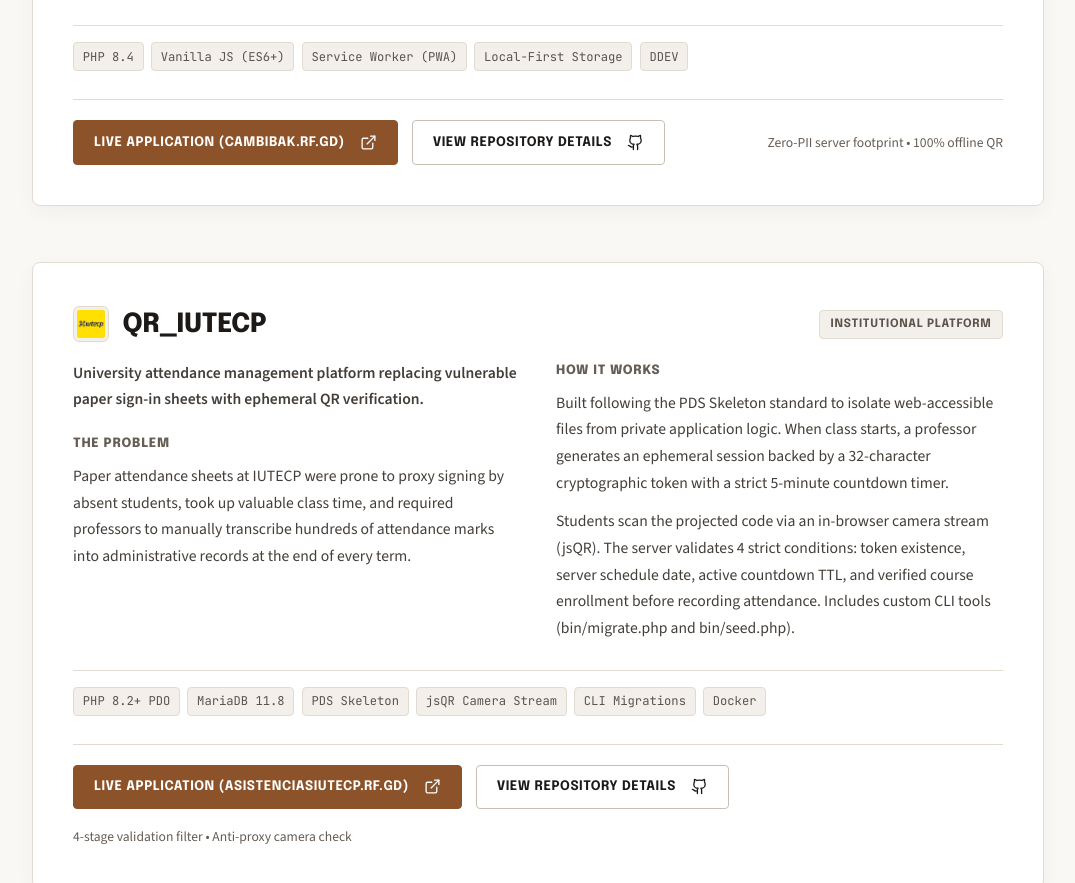
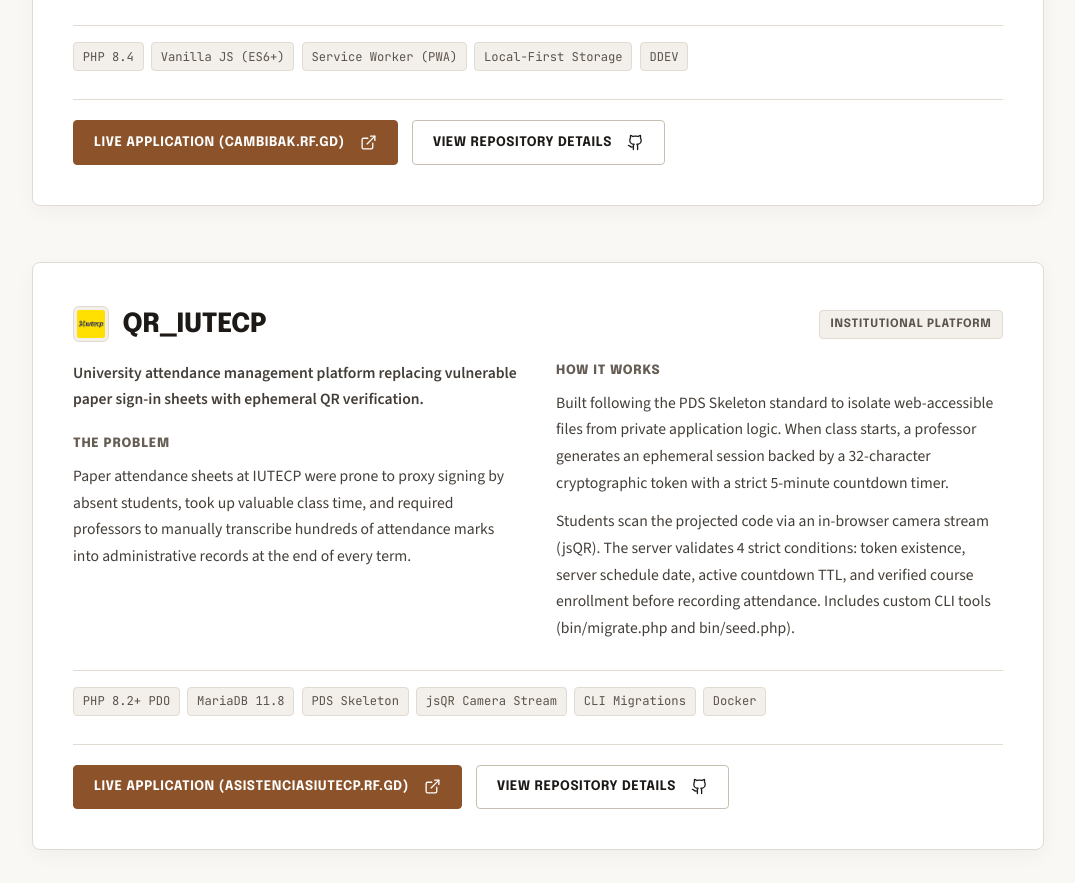
Before and after one commit to fernandorodriguezrada/portfolio, a plain HTML site: page index.html in a window 1280 px wide. Shown: the part 1689-2572 px from the top of the page, without its empty margins (102-1177 px from the left). Drawn offline with nearby package versions, Linux system fonts and the light colour scheme.

Commit message:
refactor: remove footer metric notes from Big 3 flagship cards

```diff
--- a/app.js
+++ b/app.js
@@ -70,7 +70,6 @@
       cambi_p_work2: 'The Pago Móvil manager stores all sensitive banking records purely in browser localStorage (zero PII sent to any server), instantly generating offline QR codes and clean WhatsApp payment summaries.',
       cambi_btn_live: 'Live Application (cambibak.rf.gd)',
       cambi_btn_repo: 'View Repository Details',
-      cambi_note: 'Zero-PII server footprint • 100% offline QR',
 
       // Flagship 2: QR_IUTECP
       qr_badge: 'Institutional Platform',
@@ -81,7 +80,6 @@
       qr_btn_live: 'Live Application (asistenciasiutecp.rf.gd)',
       qr_btn_repo: 'View Repository Details',
       qr_btn_badge: 'Built for IUTECP University',
-      qr_note: '4-stage validation filter • Anti-proxy camera check',
 
       // Flagship 3: Together
       together_badge: 'Real-Time Web Platform',
@@ -91,7 +89,6 @@
       together_p_work2: 'Clients run an automated 5-second drift correction loop: small millisecond offsets are smoothed by micro-adjusting the playback rate, while discrepancies greater than 5 seconds trigger a seamless hard seek. Manages rooms with 6-character codes, YouTube Data API quota caching, and serverless Postgres on Neon.',
       together_btn_live: 'Live Application (together-78s9.onrender.com)',
       together_btn_repo: 'View Repository Details',
-      together_note: 'Tested cross-continentally (VE ↔ LT) • ±5s dynamic drift correction',
 
       // Secondary Projects
       type_playful: 'Rust • CLI',
@@ -172,7 +169,6 @@
       cambi_p_work2: 'El gestor de Pago Móvil guarda los datos bancarios exclusivamente en el localStorage del navegador (cero datos personales en servidores), generando códigos QR sin conexión y resúmenes limpios para WhatsApp.',
       cambi_btn_live: 'Aplicación en Vivo (cambibak.rf.gd)',
       cambi_btn_repo: 'Ver Repositorio',
-      cambi_note: 'Cero datos en servidor • QR 100% offline',
 
       // Flagship 2: QR_IUTECP
       qr_badge: 'Plataforma Institucional',
@@ -183,7 +179,6 @@
       qr_btn_live: 'Aplicación en Vivo (asistenciasiutecp.rf.gd)',
       qr_btn_repo: 'Ver Repositorio',
       qr_btn_badge: 'Desarrollado para el IUTECP',
-      qr_note: 'Filtro de 4 etapas • Bloqueo de capturas de pantalla',
 
       // Flagship 3: Together
       together_badge: 'Plataforma en Tiempo Real',
@@ -193,7 +188,6 @@
       together_p_work2: 'Los clientes ejecutan un ciclo de corrección de desfase cada 5 segundos: variaciones milimétricas se compensan ajustando levemente la velocidad de reproducción, mientras que desviaciones mayores a 5 segundos activan un salto directo. Gestiona salas con códigos de 6 caracteres y base de datos PostgreSQL en Neon.',
       together_btn_live: 'Aplicación en Vivo (together-78s9.onrender.com)',
       together_btn_repo: 'Ver Repositorio',
-      together_note: 'Probado internacionalmente (VE ↔ LT) • Corrección ±5s',
 
       // Secondary Projects
       type_playful: 'Rust • CLI',
--- a/index.html
+++ b/index.html
@@ -241,7 +241,6 @@
                 <svg class="lucide lucide-trail" viewBox="0 0 24 24" aria-hidden="true"><path d="M15 22v-4a4.8 4.8 0 0 0-1-3.5c3 0 6-2 6-5.5.08-1.25-.27-2.48-1-3.5.28-1.15.28-2.35 0-3.5 0 0-1 0-3 1.5-2.64-.5-5.36-.5-8 0C6 2 5 2 5 2c-.3 1.15-.3 2.35 0 3.5A5.403 5.403 0 0 0 4 9c0 3.5 3 5.5 6 5.5-.39.49-.68 1.05-.85 1.65-.17.6-.22 1.23-.15 1.85v4"/><path d="M9 18c-4.51 2-5-2-7-2"/></svg>
               </a>
             </div>
-            <span class="footer-metric-note" data-i18n="cambi_note">Zero-PII server footprint &bull; 100% offline QR</span>
           </div>
         </article>
 
@@ -299,7 +298,6 @@
                 <svg class="lucide lucide-trail" viewBox="0 0 24 24" aria-hidden="true"><path d="M15 22v-4a4.8 4.8 0 0 0-1-3.5c3 0 6-2 6-5.5.08-1.25-.27-2.48-1-3.5.28-1.15.28-2.35 0-3.5 0 0-1 0-3 1.5-2.64-.5-5.36-.5-8 0C6 2 5 2 5 2c-.3 1.15-.3 2.35 0 3.5A5.403 5.403 0 0 0 4 9c0 3.5 3 5.5 6 5.5-.39.49-.68 1.05-.85 1.65-.17.6-.22 1.23-.15 1.85v4"/><path d="M9 18c-4.51 2-5-2-7-2"/></svg>
               </a>
             </div>
-            <span class="footer-metric-note" data-i18n="qr_note">4-stage validation filter &bull; Anti-proxy camera check</span>
           </div>
         </article>
 
@@ -357,7 +355,6 @@
                 <svg class="lucide lucide-trail" viewBox="0 0 24 24" aria-hidden="true"><path d="M15 22v-4a4.8 4.8 0 0 0-1-3.5c3 0 6-2 6-5.5.08-1.25-.27-2.48-1-3.5.28-1.15.28-2.35 0-3.5 0 0-1 0-3 1.5-2.64-.5-5.36-.5-8 0C6 2 5 2 5 2c-.3 1.15-.3 2.35 0 3.5A5.403 5.403 0 0 0 4 9c0 3.5 3 5.5 6 5.5-.39.49-.68 1.05-.85 1.65-.17.6-.22 1.23-.15 1.85v4"/><path d="M9 18c-4.51 2-5-2-7-2"/></svg>
               </a>
             </div>
-            <span class="footer-metric-note" data-i18n="together_note">Tested cross-continentally (VE &harr; LT) &bull; &plusmn;5s dynamic drift correction</span>
           </div>
         </article>
 
--- a/style.css
+++ b/style.css
@@ -725,10 +725,8 @@ body {
 
 .studio-card-footer {
   display: flex;
-  justify-content: space-between;
   align-items: center;
-  flex-wrap: wrap;
-  gap: 1rem;
+  gap: 0.85rem;
   padding-top: 1.25rem;
   border-top: 1px solid var(--border-subtle);
 }
@@ -737,11 +735,6 @@ body {
   display: flex;
   gap: 0.85rem;
   flex-wrap: wrap;
-}
-
-.footer-metric-note {
-  font-size: 0.85rem;
-  color: var(--text-dim);
 }
 
 /* ==========================================================================
```
